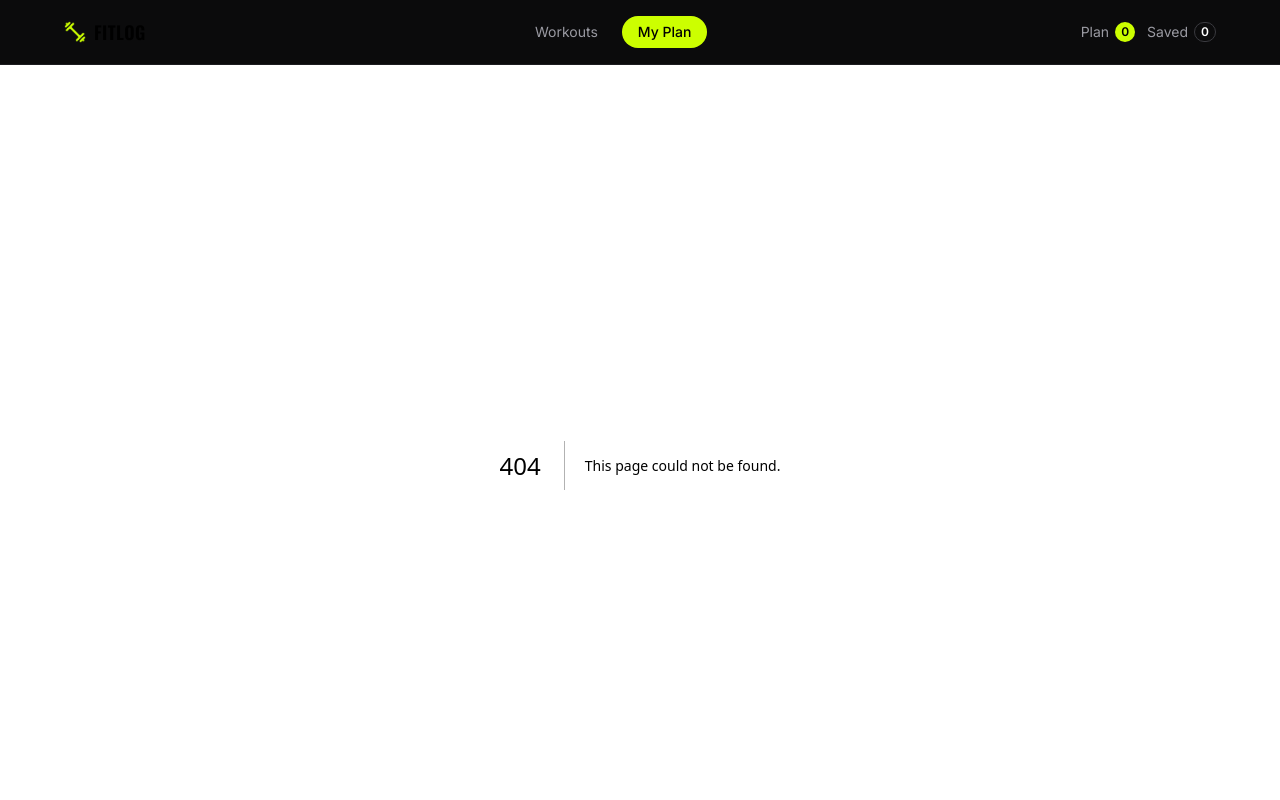
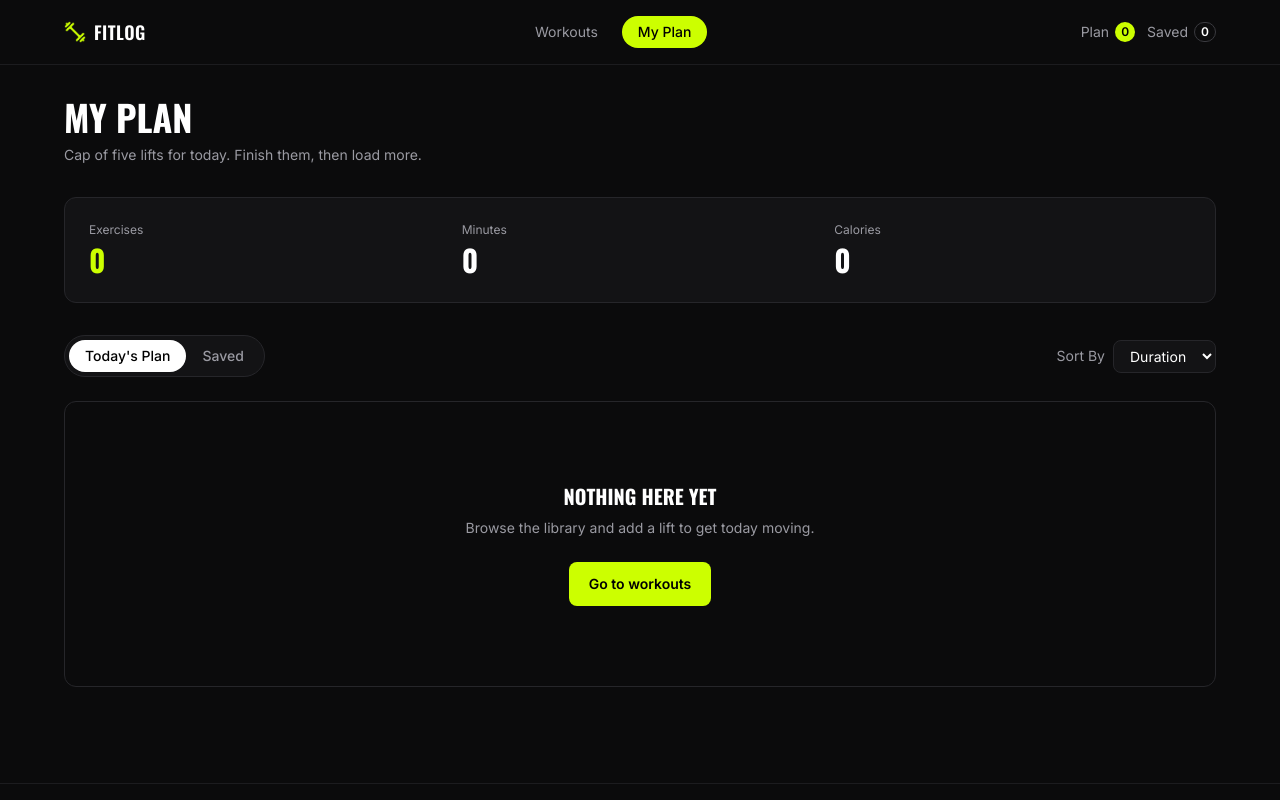
Before and after one commit to Mahbuba9/B14_Assignment6, a Next.js app: page /my-plan in a window 1280 px wide. Before the commit this address had no page. Shown: the top 800 px of the page. Built offline with nearby package versions, Linux system fonts and the light colour scheme.

Commit message:
Build My Plan page with metrics, tabs, sort, and workout actions

```diff
--- /dev/null
+++ b/app/components/EmptyState.tsx
@@ -0,0 +1,20 @@
+import Link from "next/link";
+
+export default function EmptyState() {
+  return (
+    <div className="border border-[var(--border)] rounded-xl py-20 flex flex-col items-center text-center">
+      <h3 className="font-display font-bold uppercase text-xl mb-2">
+        Nothing here yet
+      </h3>
+      <p className="text-[var(--muted)] text-sm mb-6 max-w-sm">
+        Browse the library and add a lift to get today moving.
+      </p>
+      <Link
+        href="/"
+        className="bg-[var(--accent)] text-black font-semibold text-sm px-5 py-3 rounded-lg hover:brightness-95 transition"
+      >
+        Go to workouts
+      </Link>
+    </div>
+  );
+}
--- /dev/null
+++ b/app/components/PlanCard.tsx
@@ -0,0 +1,78 @@
+"use client";
+
+import Link from "next/link";
+import Image from "next/image";
+import { usePlan, PlanItem } from "../context/PlanContext";
+
+export default function PlanCard({
+  item,
+  tab,
+}: {
+  item: PlanItem;
+  tab: "plan" | "saved";
+}) {
+  const { removeFromPlan, removeFromSaved, markAsDone } = usePlan();
+
+  return (
+    <div className="flex items-center gap-4 bg-[var(--panel)] border border-[var(--border)] rounded-xl p-4">
+      <div className="relative w-16 h-16 rounded-lg overflow-hidden flex-shrink-0">
+        <Image src={item.image} alt={item.name} fill className="object-cover" />
+      </div>
+
+      <div className="flex-1 min-w-0">
+        <h3 className="font-display font-semibold uppercase text-sm mb-0.5 truncate">
+          {item.name}
+          {item.done && (
+            <span className="ml-2 text-[var(--accent)] text-xs">✓ Done</span>
+          )}
+        </h3>
+        <p className="text-[var(--muted)] text-xs mb-1.5 truncate">
+          {item.equipment}
+        </p>
+        <div className="flex items-center gap-3 text-xs text-[var(--muted)]">
+          <span className="flex items-center gap-1">
+            <svg width="11" height="11" viewBox="0 0 24 24" fill="none" stroke="currentColor" strokeWidth="2"><circle cx="12" cy="12" r="10"/><path d="M12 6v6l4 2"/></svg>
+            {item.duration} min
+          </span>
+          <span className="flex items-center gap-1">
+            <svg width="11" height="11" viewBox="0 0 24 24" fill="none" stroke="currentColor" strokeWidth="2"><path d="M8.5 14.5A2.5 2.5 0 0011 12c0-1.38-.5-2-1-3-1.072-2.143-.224-4.054 2-6 .5 2.5 2 4.9 4 6.5 2 1.6 3 3.5 3 5.5a7 7 0 11-14 0c0-1.153.433-2.294 1-3a2.5 2.5 0 002.5 2.5z"/></svg>
+            {item.caloriesBurned} kcal
+          </span>
+          <span className="flex items-center gap-1">
+            <svg width="11" height="11" viewBox="0 0 24 24" fill="currentColor"><polygon points="12 2 15 9 22 9 16.5 13.5 18.5 21 12 17 5.5 21 7.5 13.5 2 9 9 9"/></svg>
+            {item.rating}
+          </span>
+        </div>
+      </div>
+
+      <div className="flex items-center gap-2 flex-shrink-0">
+        <Link
+          href={`/workout/${item.id}`}
+          className="border border-[var(--border)] text-white text-xs font-medium px-3 py-2 rounded-lg hover:border-[#4a4a4f] transition whitespace-nowrap"
+        >
+          View Details
+        </Link>
+
+        {tab === "plan" && !item.done && (
+          <button
+            onClick={() => markAsDone(item.id)}
+            className="flex items-center gap-1 bg-[var(--accent)] text-black text-xs font-semibold px-3 py-2 rounded-lg hover:brightness-95 transition whitespace-nowrap"
+          >
+            <svg width="12" height="12" viewBox="0 0 24 24" fill="none" stroke="currentColor" strokeWidth="3"><path d="M20 6L9 17l-5-5"/></svg>
+            Mark as Done
+          </button>
+        )}
+
+        <button
+          onClick={() =>
+            tab === "plan" ? removeFromPlan(item.id) : removeFromSaved(item.id)
+          }
+          className="text-[var(--muted)] hover:text-white text-lg px-1"
+          aria-label="Remove"
+        >
+          ×
+        </button>
+      </div>
+    </div>
+  );
+}
--- /dev/null
+++ b/app/my-plan/page.tsx
@@ -0,0 +1,105 @@
+"use client";
+
+import { useState } from "react";
+import { usePlan } from "../context/PlanContext";
+import PlanCard from "../components/PlanCard";
+import EmptyState from "../components/EmptyState";
+
+type Tab = "plan" | "saved";
+type SortKey = "duration" | "caloriesBurned" | "rating";
+
+export default function MyPlanPage() {
+  const { plan, saved } = usePlan();
+  const [tab, setTab] = useState<Tab>("plan");
+  const [sortKey, setSortKey] = useState<SortKey>("duration");
+
+  const activeList = tab === "plan" ? plan : saved;
+
+  const sortedList = [...activeList].sort((a, b) => {
+    if (sortKey === "rating") return b.rating - a.rating;
+    return (a[sortKey] as number) - (b[sortKey] as number);
+  });
+
+  const totalExercises = plan.length;
+  const totalMinutes = plan.reduce((sum, w) => sum + w.duration, 0);
+  const totalCalories = plan.reduce((sum, w) => sum + w.caloriesBurned, 0);
+
+  return (
+    <div className="max-w-[1200px] mx-auto px-6 py-8">
+      <h1 className="font-display font-bold uppercase text-3xl md:text-4xl mb-2">
+        My Plan
+      </h1>
+      <p className="text-[var(--muted)] text-sm mb-8">
+        Cap of five lifts for today. Finish them, then load more.
+      </p>
+
+      {/* Metrics */}
+      <div className="grid grid-cols-3 gap-4 bg-[var(--panel)] border border-[var(--border)] rounded-xl p-6 mb-8">
+        <div>
+          <p className="text-[var(--muted)] text-xs mb-1">Exercises</p>
+          <p className="font-display font-bold text-2xl md:text-3xl text-[var(--accent)]">
+            {totalExercises}
+          </p>
+        </div>
+        <div>
+          <p className="text-[var(--muted)] text-xs mb-1">Minutes</p>
+          <p className="font-display font-bold text-2xl md:text-3xl">
+            {totalMinutes}
+          </p>
+        </div>
+        <div>
+          <p className="text-[var(--muted)] text-xs mb-1">Calories</p>
+          <p className="font-display font-bold text-2xl md:text-3xl">
+            {totalCalories}
+          </p>
+        </div>
+      </div>
+
+      {/* Tabs + Sort */}
+      <div className="flex flex-col sm:flex-row sm:items-center justify-between gap-4 mb-6">
+        <div className="inline-flex bg-[var(--panel)] border border-[var(--border)] rounded-full p-1 w-fit">
+          <button
+            onClick={() => setTab("plan")}
+            className={`px-4 py-1.5 rounded-full text-sm font-medium transition-colors ${
+              tab === "plan" ? "bg-white text-black" : "text-[var(--muted)]"
+            }`}
+          >
+            Today&apos;s Plan
+          </button>
+          <button
+            onClick={() => setTab("saved")}
+            className={`px-4 py-1.5 rounded-full text-sm font-medium transition-colors ${
+              tab === "saved" ? "bg-white text-black" : "text-[var(--muted)]"
+            }`}
+          >
+            Saved
+          </button>
+        </div>
+
+        <div className="flex items-center gap-2 text-sm">
+          <span className="text-[var(--muted)]">Sort By</span>
+          <select
+            value={sortKey}
+            onChange={(e) => setSortKey(e.target.value as SortKey)}
+            className="bg-[var(--panel)] border border-[var(--border)] rounded-lg px-3 py-1.5 text-white focus:outline-none"
+          >
+            <option value="duration">Duration</option>
+            <option value="caloriesBurned">Calories</option>
+            <option value="rating">Rating</option>
+          </select>
+        </div>
+      </div>
+
+      {/* List */}
+      {sortedList.length === 0 ? (
+        <EmptyState />
+      ) : (
+        <div className="flex flex-col gap-3">
+          {sortedList.map((item) => (
+            <PlanCard key={item.id} item={item} tab={tab} />
+          ))}
+        </div>
+      )}
+    </div>
+  );
+}
```
